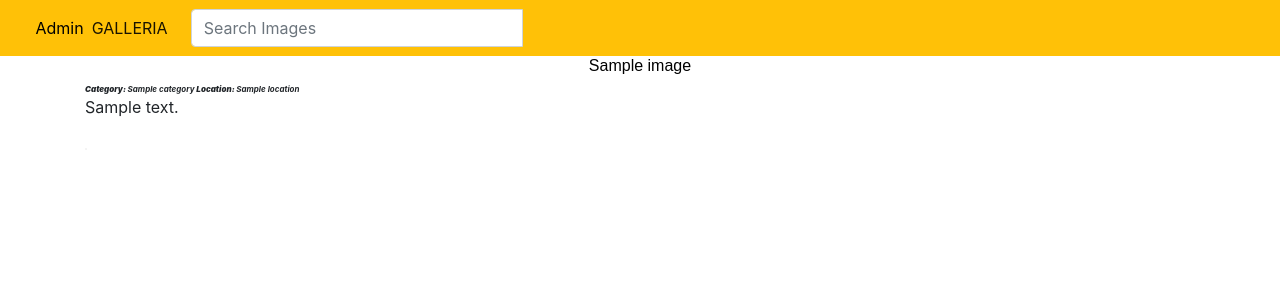
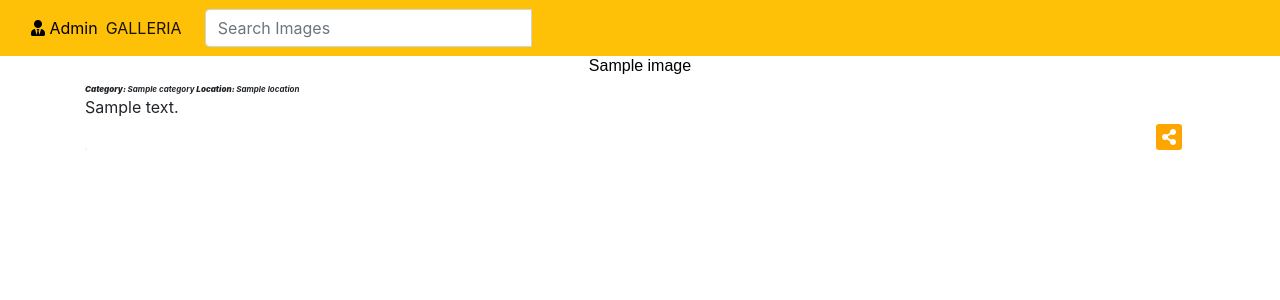
Before and after one commit to monginadiana/My-gallery, a Django app: page /image/1 in a window 1280 px wide. Shown: the top 300 px of the page. Run offline with Django 3.2, Linux system fonts and the light colour scheme; tables that the repository leaves empty hold one stand-in row (values such as "Sample post"); some libraries are stand-ins or nearby versions.

Commit message:
addition of the share copy to clipboard

```diff
--- a/media/static/css/media.css
+++ b/media/static/css/media.css
@@ -39,3 +39,17 @@ img {
   color: white;
   background-color: orange;
 }
+
+.img-container {
+  position: relative;
+}
+
+.share-button {
+  position: absolute;
+  bottom: 9px;
+  right: 13px;
+  color: white;
+  background: orange;
+  border: none;
+  border-radius: 3px;
+}
--- /dev/null
+++ b/media/static/js/media.js
@@ -0,0 +1,9 @@
+function shareImage(image_url) {
+    navigator.clipboard.writeText(image_url)
+        .then(function onSuccess() {
+            alert('Successfully copied image url to clipboard');
+        })
+        .catch(function onError() {
+            alert('unable to paste to clipboard')
+        })
+}
--- a/media/templates/all-media/base.html
+++ b/media/templates/all-media/base.html
@@ -14,6 +14,7 @@
   {% block styles %}
     {% bootstrap_css %}
     <link rel="stylesheet" href="{% static 'css/media.css' %}">
+    <link rel="stylesheet" href="https://use.fontawesome.com/releases/v5.11.2/css/all.css">
   {% endblock %}
 
 </head>
@@ -24,6 +25,7 @@
 
     {% block scripts %}
         <script src="https://ajax.googleapis.com/ajax/libs/jquery/3.2.1/jquery.min.js"></script>
+        <script src="{% static 'js/media.js' %}"></script>
      {% bootstrap_javascript %}
     {% endblock %}
 </body>
--- a/media/templates/all-media/image.html
+++ b/media/templates/all-media/image.html
@@ -18,8 +18,12 @@
   <div>
     <p>{{image.description}}</p>
   </div>
-
-  <img src="{{image.image.url}}"  alt="">
+  <div class="img-container">
+    <button class="share-button" onClick="shareImage('{{image.image.url}}')">
+      <i class="fas fa-share-alt"></i>
+    </button>
+    <img src="{{image.image.url}}"  alt="">
+  </div>
 </div>
 
  {% endblock %}
```
